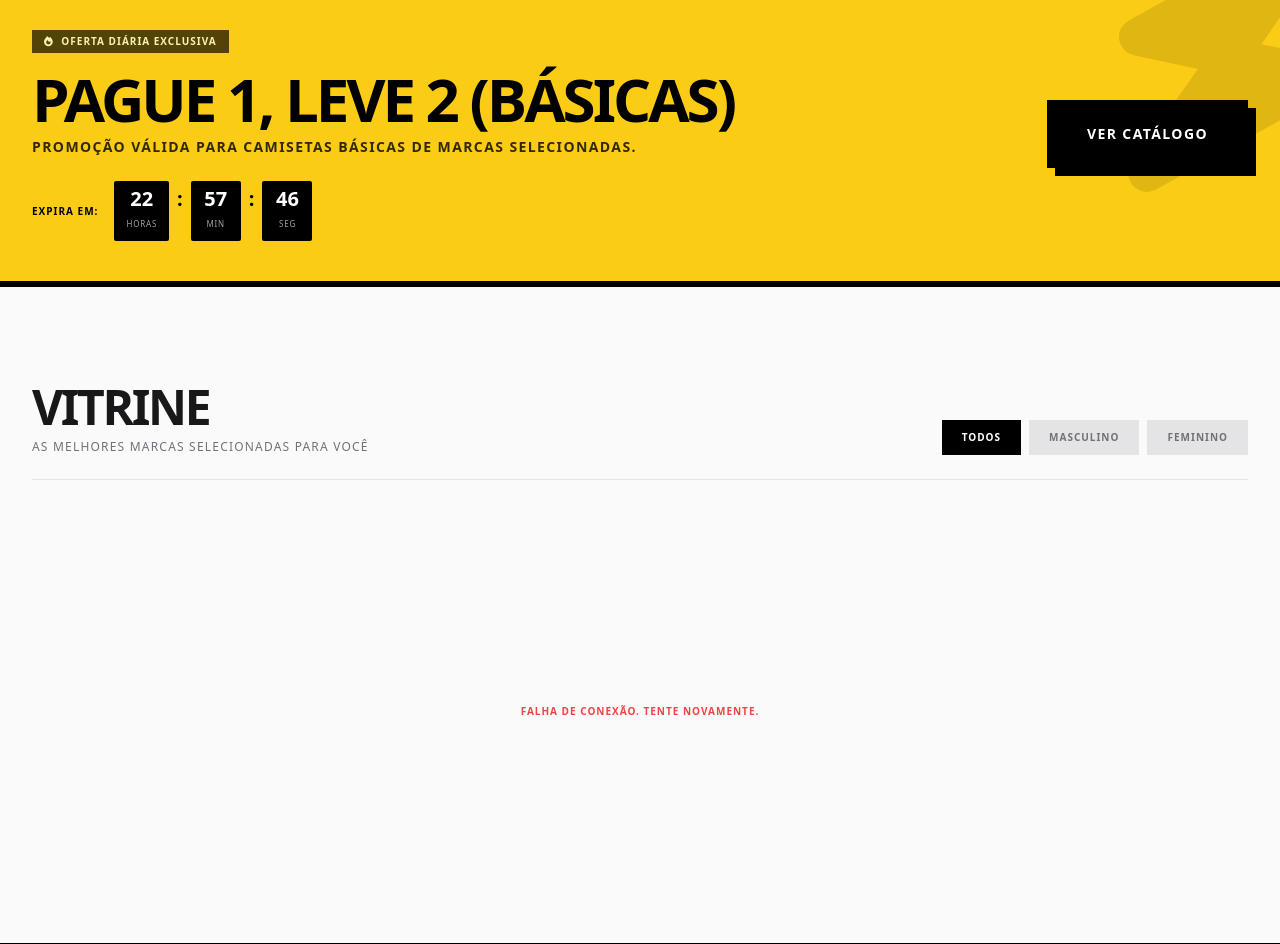
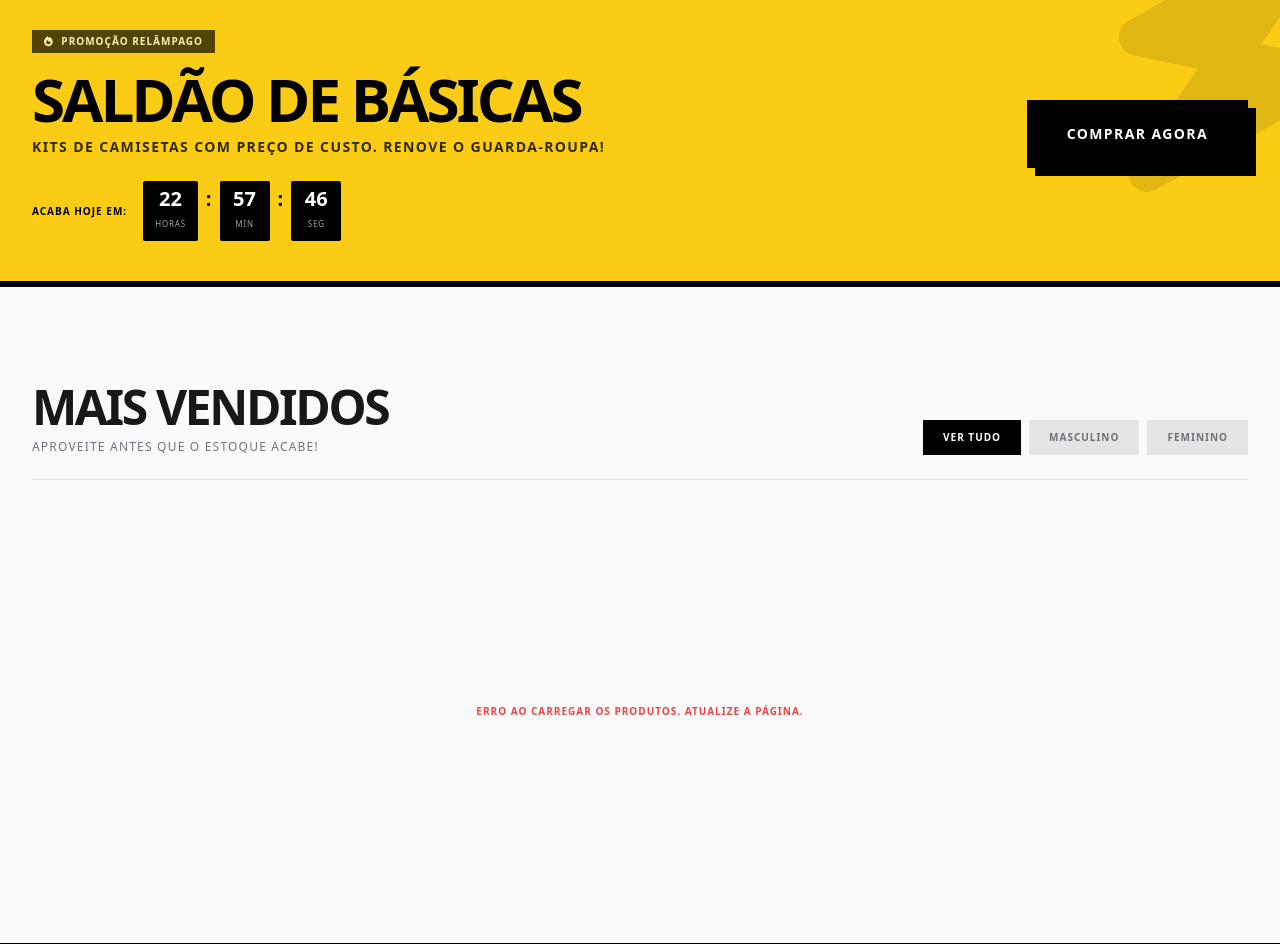
Before and after one commit to DevLeonan/bravuz, a Django app: page / in a window 1280 px wide. Shown: the part 771-1715 px from the top of the page. Run offline with Django 5.2, Linux system fonts and the light colour scheme; data that the repository does not hold is empty; some libraries are stand-ins or nearby versions.

Commit message:
Adicionando motor de promocoes e atualizando index

```diff
--- a/loja/templates/loja/index.html
+++ b/loja/templates/loja/index.html
@@ -3,7 +3,7 @@
 <head>
     <meta charset="UTF-8">
     <meta name="viewport" content="width=device-width, initial-scale=1.0">
-    <title>Bravuz | Multimarcas Premium</title>
+    <title>Bravuz | Moda com Preço Justo</title>
     <script src="https://cdn.tailwindcss.com"></script>
     <link rel="stylesheet" href="https://cdnjs.cloudflare.com/ajax/libs/font-awesome/6.4.0/css/all.min.css">
     <style>
@@ -18,12 +18,12 @@
 
     <div class="bg-yellow-400 text-black text-xs font-bold uppercase tracking-widest py-2 overflow-hidden relative z-50">
         <div class="animate-scroll">
-            <span class="mx-4">🔥 FRETE FIXO PARA TODO O BRASIL</span><span class="mx-4">|</span>
-            <span class="mx-4">⚡ GANHE 5% DE CASHBACK EM TODAS AS COMPRAS</span><span class="mx-4">|</span>
-            <span class="mx-4">🔥 AS MELHORES MARCAS EM UM SÓ LUGAR</span><span class="mx-4">|</span>
-            <span class="mx-4">🔥 FRETE FIXO PARA TODO O BRASIL</span><span class="mx-4">|</span>
-            <span class="mx-4">⚡ GANHE 5% DE CASHBACK EM TODAS AS COMPRAS</span><span class="mx-4">|</span>
-            <span class="mx-4">🔥 AS MELHORES MARCAS EM UM SÓ LUGAR</span>
+            <span class="mx-4">🔥 QUEIMA DE ESTOQUE: ATÉ 50% OFF</span><span class="mx-4">|</span>
+            <span class="mx-4">⚡ ENVIO IMEDIATO PARA TODO O BRASIL</span><span class="mx-4">|</span>
+            <span class="mx-4">🔥 DESCONTO DE 15% NO PIX</span><span class="mx-4">|</span>
+            <span class="mx-4">🔥 QUEIMA DE ESTOQUE: ATÉ 50% OFF</span><span class="mx-4">|</span>
+            <span class="mx-4">⚡ ENVIO IMEDIATO PARA TODO O BRASIL</span><span class="mx-4">|</span>
+            <span class="mx-4">🔥 DESCONTO DE 15% NO PIX</span>
         </div>
     </div>
 
@@ -41,7 +41,7 @@
                         </a>
                     {% else %}
                         <a href="/clientes/auth/" class="text-xs font-bold text-white hover:text-yellow-400 transition-colors flex items-center gap-2 uppercase tracking-widest">
-                            <i class="fa-solid fa-user"></i><span class="hidden sm:block">Acesso</span>
+                            <i class="fa-solid fa-user"></i><span class="hidden sm:block">Entrar</span>
                         </a>
                     {% endif %}
 
@@ -55,28 +55,28 @@
     </header>
 
     <section class="relative h-[90vh] flex items-center justify-center overflow-hidden bg-black">
-        <img src="https://images.unsplash.com/photo-1552374196-1ab2a1c593e8?q=80&w=2000&auto=format&fit=crop" class="absolute inset-0 w-full h-full object-cover opacity-60 object-top scale-105 animate-[pulse_20s_ease-in-out_infinite]" alt="Bravuz Vitrine Multimarcas">
+        <img src="https://images.unsplash.com/photo-1483985988355-763728e1935b?q=80&w=2000&auto=format&fit=crop" class="absolute inset-0 w-full h-full object-cover opacity-60 object-top scale-105 animate-[pulse_20s_ease-in-out_infinite]" alt="Bravuz Ofertas">
         <div class="absolute inset-0 bg-gradient-to-t from-zinc-950 via-black/40 to-black/20"></div>
 
         <div class="relative z-10 text-center px-4 w-full flex flex-col items-center mt-20">
-            <span class="text-yellow-400 font-bold tracking-[0.3em] uppercase text-xs mb-6 inline-block border border-yellow-400/30 px-4 py-1">Curadoria Premium</span>
+            <span class="text-yellow-400 font-bold tracking-[0.3em] uppercase text-xs mb-6 inline-block border border-yellow-400/30 px-4 py-1">Preço de Atacado no Varejo</span>
 
-            <h1 class="text-6xl md:text-8xl lg:text-[9rem] font-black text-white mb-6 uppercase tracking-tighter leading-[0.85]">
-                As Maiores <br><span class="text-transparent bg-clip-text bg-gradient-to-r from-zinc-100 to-zinc-500">Marcas.</span>
+            <h1 class="text-6xl md:text-8xl lg:text-[8rem] font-black text-white mb-6 uppercase tracking-tighter leading-[0.85]">
+                Moda que cabe <br><span class="text-transparent bg-clip-text bg-gradient-to-r from-zinc-100 to-zinc-500">No seu bolso.</span>
             </h1>
 
             <p class="text-zinc-300 max-w-xl mx-auto font-light mb-12 md:text-lg tracking-wide">
-                A sua plataforma multimarcas definitiva. Encontre os drops mais cobiçados do streetwear e da moda casual em um único lugar.
+                Renove seu guarda-roupa pagando muito menos. Roupas estilosas, baratas e com envio rápido para você arrasar todos os dias.
             </p>
 
             <div class="flex flex-col sm:flex-row gap-4 justify-center w-full max-w-md">
                 <button onclick="filtrarDepartamento('M')" class="group relative w-full sm:w-1/2 overflow-hidden bg-white text-black font-black uppercase tracking-widest text-xs py-4 transition-all duration-300 hover:scale-105">
-                    <span class="relative z-10 group-hover:text-black transition-colors duration-300">Masculino</span>
+                    <span class="relative z-10 group-hover:text-black transition-colors duration-300">Moda Masculina</span>
                     <div class="absolute inset-0 bg-yellow-400 transform scale-x-0 origin-left group-hover:scale-x-100 transition-transform duration-500 ease-out z-0"></div>
                 </button>
 
                 <button onclick="filtrarDepartamento('F')" class="group relative w-full sm:w-1/2 overflow-hidden bg-transparent border border-white text-white font-black uppercase tracking-widest text-xs py-4 transition-all duration-300 hover:scale-105 hover:border-transparent">
-                    <span class="relative z-10 group-hover:text-black transition-colors duration-300">Feminino</span>
+                    <span class="relative z-10 group-hover:text-black transition-colors duration-300">Moda Feminina</span>
                     <div class="absolute inset-0 bg-white transform scale-x-0 origin-left group-hover:scale-x-100 transition-transform duration-500 ease-out z-0"></div>
                 </button>
             </div>
@@ -96,7 +96,7 @@
         <div class="max-w-[1400px] mx-auto px-4 sm:px-6 lg:px-8 relative z-10 flex flex-col md:flex-row items-center justify-between gap-8">
             <div class="flex-1">
                 <span class="bg-black text-white text-[10px] font-black uppercase tracking-widest px-3 py-1 mb-4 inline-block animate-pulse">
-                    <i class="fa-solid fa-fire mr-1"></i> Oferta Diária Exclusiva
+                    <i class="fa-solid fa-fire mr-1"></i> Promoção Relâmpago
                 </span>
                 <h2 id="promo-titulo" class="text-4xl md:text-6xl font-black uppercase tracking-tighter text-black leading-none mb-2">
                     Carregando...
@@ -106,7 +106,7 @@
                 </p>
 
                 <div class="flex items-center gap-4">
-                    <span class="text-[10px] font-black uppercase tracking-widest text-black">Expira em:</span>
+                    <span class="text-[10px] font-black uppercase tracking-widest text-black">Acaba hoje em:</span>
                     <div class="flex gap-2 text-center">
                         <div class="bg-black text-white px-3 py-2 rounded-sm min-w-[50px]">
                             <span id="timer-horas" class="block text-xl font-black leading-none">00</span>
@@ -128,7 +128,7 @@
 
             <div class="w-full md:w-auto flex-shrink-0">
                 <button onclick="document.getElementById('produtos').scrollIntoView({ behavior: 'smooth' })" class="w-full md:w-auto bg-black text-white px-10 py-6 font-black uppercase tracking-widest text-sm hover:bg-white hover:text-black transition-all duration-300 shadow-[8px_8px_0px_0px_rgba(0,0,0,1)] hover:shadow-none hover:translate-x-2 hover:translate-y-2">
-                    Ver Catálogo
+                    Comprar Agora
                 </button>
             </div>
         </div>
@@ -138,12 +138,12 @@
 
         <div class="mb-8 flex flex-col md:flex-row justify-between items-end gap-6 border-b border-zinc-200 pb-6">
             <div>
-                <h2 class="text-4xl md:text-5xl font-black uppercase tracking-tighter text-zinc-900 leading-none">Vitrine</h2>
-                <p class="text-zinc-500 mt-2 font-medium uppercase tracking-widest text-xs">As melhores marcas selecionadas para você</p>
+                <h2 class="text-4xl md:text-5xl font-black uppercase tracking-tighter text-zinc-900 leading-none">Mais Vendidos</h2>
+                <p class="text-zinc-500 mt-2 font-medium uppercase tracking-widest text-xs">Aproveite antes que o estoque acabe!</p>
             </div>
 
             <div class="flex gap-2" id="botoes-filtro-genero">
-                <button onclick="filtrarDepartamento('Todos')" id="btn-Todos" class="filtro-btn text-[10px] font-black uppercase tracking-widest bg-black text-white px-5 py-2.5 transition-colors">Todos</button>
+                <button onclick="filtrarDepartamento('Todos')" id="btn-Todos" class="filtro-btn text-[10px] font-black uppercase tracking-widest bg-black text-white px-5 py-2.5 transition-colors">Ver Tudo</button>
                 <button onclick="filtrarDepartamento('M')" id="btn-M" class="filtro-btn text-[10px] font-black uppercase tracking-widest bg-zinc-200 text-zinc-500 px-5 py-2.5 hover:bg-zinc-300 transition-colors">Masculino</button>
                 <button onclick="filtrarDepartamento('F')" id="btn-F" class="filtro-btn text-[10px] font-black uppercase tracking-widest bg-zinc-200 text-zinc-500 px-5 py-2.5 hover:bg-zinc-300 transition-colors">Feminino</button>
             </div>
@@ -162,27 +162,26 @@
     <section class="bg-black text-white py-32 relative overflow-hidden">
         <div class="max-w-7xl mx-auto px-4 sm:px-6 lg:px-8 relative z-10 flex flex-col md:flex-row items-center gap-16">
             <div class="w-full md:w-1/2">
-                <span class="text-yellow-400 font-bold tracking-[0.2em] uppercase text-xs mb-4 block">A Experiência Bravuz</span>
-                <h2 class="text-5xl md:text-7xl font-black uppercase tracking-tighter mb-8 leading-[0.9]">O Seu Estilo <br><span class="text-transparent bg-clip-text bg-gradient-to-r from-zinc-500 to-zinc-100">Sem Limites.</span></h2>
+                <span class="text-yellow-400 font-bold tracking-[0.2em] uppercase text-xs mb-4 block">Vantagens Bravuz</span>
+                <h2 class="text-5xl md:text-7xl font-black uppercase tracking-tighter mb-8 leading-[0.9]">Preço Baixo <br><span class="text-transparent bg-clip-text bg-gradient-to-r from-zinc-500 to-zinc-100">De Verdade.</span></h2>
                 <p class="text-zinc-400 text-lg mb-10 font-light leading-relaxed max-w-md">
-                    Nós rodamos o mercado para trazer a curadoria perfeita até você. Na Bravuz, você encontra as maiores grifes nacionais e internacionais com garantia de originalidade e benefícios exclusivos.
+                    Trabalhamos com fornecedores diretos para garantir que você pague o preço mais justo do mercado sem abrir mão da qualidade. Comprou, chegou, usou.
                 </p>
                 <div class="flex gap-10 border-t border-zinc-800 pt-8">
                     <div class="flex flex-col">
-                        <span class="text-4xl font-black text-white mb-1">100%</span>
-                        <span class="text-[10px] text-zinc-500 uppercase tracking-widest font-bold">Originais</span>
+                        <span class="text-4xl font-black text-white mb-1"><i class="fa-solid fa-truck-fast"></i></span>
+                        <span class="text-[10px] text-zinc-500 uppercase tracking-widest font-bold">Envio Rápido</span>
                     </div>
                     <div class="w-px bg-zinc-800"></div>
                     <div class="flex flex-col">
-                        <span class="text-4xl font-black text-white mb-1">5%</span>
-                        <span class="text-[10px] text-zinc-500 uppercase tracking-widest font-bold">Cashback Fixo</span>
+                        <span class="text-4xl font-black text-white mb-1"><i class="fa-solid fa-shield-halved"></i></span>
+                        <span class="text-[10px] text-zinc-500 uppercase tracking-widest font-bold">Compra Segura</span>
                     </div>
                 </div>
             </div>
             <div class="w-full md:w-1/2 relative group">
                 <div class="absolute inset-0 bg-yellow-400 transform translate-x-6 translate-y-6 transition-transform duration-500 group-hover:translate-x-3 group-hover:translate-y-3"></div>
-                <!-- Imagem Corrigida com Pexels (Alta estabilidade) -->
-                <img src="https://images.pexels.com/photos/1183266/pexels-photo-1183266.jpeg?auto=compress&cs=tinysrgb&w=1000" alt="Bravuz Quality" class="relative z-10 w-full h-[600px] object-cover grayscale hover:grayscale-0 transition-all duration-700 shadow-2xl">
+                <img src="https://images.unsplash.com/photo-1441984904996-e0b6ba687e04?q=80&w=1000&auto=format&fit=crop" alt="Roupas Bravuz" class="relative z-10 w-full h-[600px] object-cover grayscale hover:grayscale-0 transition-all duration-700 shadow-2xl">
             </div>
         </div>
     </section>
@@ -192,24 +191,24 @@
             <div class="grid grid-cols-1 md:grid-cols-4 gap-12 mb-16">
                 <div class="col-span-1 md:col-span-1">
                     <span class="font-black text-3xl tracking-tighter uppercase text-white block mb-6">Bravuz.</span>
-                    <p class="text-xs text-zinc-500 mb-8 font-medium leading-relaxed max-w-xs">Sua loja multimarcas de excelência. Seleção rigorosa para quem não abre mão de autenticidade.</p>
+                    <p class="text-xs text-zinc-500 mb-8 font-medium leading-relaxed max-w-xs">A loja com os melhores preços e as maiores novidades para o seu dia a dia.</p>
                 </div>
                 <div>
-                    <h4 class="text-white font-bold uppercase tracking-widest text-[10px] mb-6">Departamentos</h4>
+                    <h4 class="text-white font-bold uppercase tracking-widest text-[10px] mb-6">Categorias</h4>
                     <ul class="space-y-3 text-xs font-medium text-zinc-500">
                         <li><a href="#produtos" class="hover:text-white transition-colors">Masculino</a></li>
                         <li><a href="#produtos" class="hover:text-white transition-colors">Feminino</a></li>
                     </ul>
                 </div>
                 <div>
-                    <h4 class="text-white font-bold uppercase tracking-widest text-[10px] mb-6">Minha Conta</h4>
+                    <h4 class="text-white font-bold uppercase tracking-widest text-[10px] mb-6">Atendimento</h4>
                     <ul class="space-y-3 text-xs font-medium text-zinc-500">
                         <li><a href="/clientes/perfil/" class="hover:text-white transition-colors">Meus Pedidos</a></li>
-                        <li><a href="/clientes/perfil/" class="hover:text-white transition-colors">Rastreio</a></li>
+                        <li><a href="#" class="hover:text-white transition-colors">Trocas e Devoluções</a></li>
                     </ul>
                 </div>
                 <div>
-                    <h4 class="text-white font-bold uppercase tracking-widest text-[10px] mb-6">Compra Segura</h4>
+                    <h4 class="text-white font-bold uppercase tracking-widest text-[10px] mb-6">Pague com Segurança</h4>
                     <div class="flex gap-4 text-2xl text-zinc-600">
                         <i class="fa-brands fa-pix hover:text-teal-400 transition-colors"></i>
                         <i class="fa-brands fa-cc-visa hover:text-white transition-colors"></i>
@@ -218,7 +217,7 @@
                 </div>
             </div>
             <div class="pt-8 border-t border-zinc-900 flex flex-col md:flex-row justify-between items-center gap-4">
-                <p class="text-[9px] font-bold uppercase tracking-widest text-zinc-600">&copy; 2026 Bravuz Multimarcas. Todos os direitos reservados.</p>
+                <p class="text-[9px] font-bold uppercase tracking-widest text-zinc-600">&copy; 2026 Bravuz. Todos os direitos reservados.</p>
             </div>
         </div>
     </footer>
@@ -226,22 +225,22 @@
     <div id="toast-notificacao" class="fixed bottom-5 right-5 md:bottom-10 md:right-10 bg-white border border-zinc-200 text-black px-6 py-4 shadow-[0_20px_50px_rgba(0,0,0,0.1)] transform translate-y-32 opacity-0 transition-all duration-500 z-[100] flex items-center gap-4 pointer-events-none">
         <i class="fa-solid fa-bag-shopping text-black text-xl"></i>
         <div>
-            <p class="font-black uppercase tracking-widest text-[10px]">Adicionado</p>
-            <p class="text-[10px] text-zinc-500 font-medium">A peça está na sua sacola.</p>
+            <p class="font-black uppercase tracking-widest text-[10px]">No Carrinho!</p>
+            <p class="text-[10px] text-zinc-500 font-medium">A peça foi adicionada com sucesso.</p>
         </div>
         <a href="/checkout/" class="ml-4 bg-black text-white text-[9px] font-black uppercase tracking-widest px-4 py-2 hover:bg-yellow-400 hover:text-black transition-colors pointer-events-auto">
-            Checkout
+            Finalizar
         </a>
     </div>
 
     <script>
-        // LISTA DE PROMOÇÕES (Adaptada para Multimarcas)
+        // LISTA DE PROMOÇÕES VAREJO AGRESSIVO
         const listaPromocoes = [
-            { titulo: "Compre 2, Leve 3", desc: "Adicione 3 peças de qualquer marca à sacola e a de menor valor sai de graça." },
-            { titulo: "Frete Grátis Sul/Sudeste", desc: "Válido apenas hoje para todos os pedidos acima de R$ 199." },
-            { titulo: "15% OFF em todo site no PIX", desc: "Desconto agressivo ativado diretamente no checkout em todas as grifes." },
-            { titulo: "Pague 1, Leve 2 (Básicas)", desc: "Promoção válida para camisetas básicas de marcas selecionadas." },
-            { titulo: "Cashback em Dobro", desc: "Compre hoje qualquer lançamento e ganhe 10% de dinheiro de volta." }
+            { titulo: "Compre 2, Leve 3", desc: "Coloque 3 peças no carrinho e a mais barata sai de GRAÇA. Aproveite!" },
+            { titulo: "Frete Grátis Brasil", desc: "Só hoje: frete grátis em todas as compras acima de R$ 149." },
+            { titulo: "15% OFF no PIX", desc: "Pagou no PIX, ganhou desconto na hora. Sem enrolação." },
+            { titulo: "Saldão de Básicas", desc: "Kits de camisetas com preço de custo. Renove o guarda-roupa!" },
+            { titulo: "Cupom: PRIMEIRA10", desc: "Ganhe 10% de desconto adicional na sua primeira compra no site." }
         ];
 
         let produtosBravusCache = [];
@@ -256,7 +255,7 @@
 
         async function carregarDadosIniciais() {
             const container = document.getElementById('container-categorias');
-            container.innerHTML = '<div class="text-center py-32"><i class="fa-solid fa-spinner fa-spin text-3xl text-zinc-300"></i><p class="mt-6 text-[10px] font-bold uppercase tracking-widest text-zinc-400">Sincronizando estoques...</p></div>';
+            container.innerHTML = '<div class="text-center py-32"><i class="fa-solid fa-spinner fa-spin text-3xl text-zinc-300"></i><p class="mt-6 text-[10px] font-bold uppercase tracking-widest text-zinc-400">Carregando ofertas...</p></div>';
 
             try {
                 const response = await fetch('/api/loja/produtos/');
@@ -264,7 +263,7 @@
                 renderizarFiltrosDeCategoria();
                 renderizarVitrine();
             } catch (error) {
-                container.innerHTML = '<div class="text-center py-32 text-red-500 text-[10px] font-bold uppercase tracking-widest">Falha de conexão. Tente novamente.</div>';
+                container.innerHTML = '<div class="text-center py-32 text-red-500 text-[10px] font-bold uppercase tracking-widest">Erro ao carregar os produtos. Atualize a página.</div>';
             }
         }
 
@@ -305,7 +304,7 @@
                 produtosDoGenero = produtosBravusCache.filter(p => p.genero === filtroAtualGenero || p.genero === 'U');
             }
 
-            const categoriasSet = new Set(produtosDoGenero.map(p => p.categoria_nome || 'Exclusivos'));
+            const categoriasSet = new Set(produtosDoGenero.map(p => p.categoria_nome || 'Lançamentos'));
             const categoriasArray = ['Todas', ...Array.from(categoriasSet).sort()];
 
             categoriasArray.forEach(cat => {
@@ -337,17 +336,17 @@
             }
 
             if (filtroAtualCategoria !== 'Todas') {
-                produtosFiltrados = produtosFiltrados.filter(p => (p.categoria_nome || 'Exclusivos') === filtroAtualCategoria);
+                produtosFiltrados = produtosFiltrados.filter(p => (p.categoria_nome || 'Lançamentos') === filtroAtualCategoria);
             }
 
             if (produtosFiltrados.length === 0) {
-                container.innerHTML = '<div class="text-center py-32 text-zinc-400 text-[10px] font-bold uppercase tracking-widest">Nenhuma peça atende a esses filtros.</div>';
+                container.innerHTML = '<div class="text-center py-32 text-zinc-400 text-[10px] font-bold uppercase tracking-widest">Produtos esgotados nessa categoria.</div>';
                 return;
             }
 
             const produtosPorCategoria = {};
             produtosFiltrados.forEach(produto => {
-                const categoria = produto.categoria_nome || 'Exclusivos';
+                const categoria = produto.categoria_nome || 'Lançamentos';
                 if (!produtosPorCategoria[categoria]) produtosPorCategoria[categoria] = [];
                 produtosPorCategoria[categoria].push(produto);
             });
@@ -362,7 +361,7 @@
 
                     if (produto.promocao_relampago && produto.preco_promocional) {
                         precoFinal = produto.preco_promocional;
-                        tagPromocao = `<div class="absolute top-3 left-3 bg-red-600 text-white text-[9px] font-black px-2 py-1 uppercase tracking-widest z-10">Sale</div>`;
+                        tagPromocao = `<div class="absolute top-3 left-3 bg-red-600 text-white text-[9px] font-black px-2 py-1 uppercase tracking-widest z-10">Promoção</div>`;
                         precoHtml = `<div class="flex items-center gap-2"><span class="text-xs text-zinc-400 line-through">R$ ${parseFloat(produto.preco).toFixed(2).replace('.', ',')}</span><span class="text-sm font-bold text-red-600">R$ ${parseFloat(produto.preco_promocional).toFixed(2).replace('.', ',')}</span></div>`;
                     }
 
@@ -375,15 +374,15 @@
 
                     if (produto.estoque <= 0) {
                         tagEscassez = `<span class="text-[9px] font-bold uppercase tracking-widest text-zinc-400 mt-2 block">Esgotado</span>`;
-                        botaoCompra = `<div class="absolute inset-0 bg-white/50 backdrop-blur-[2px] flex items-center justify-center z-20"><span class="bg-black text-white font-black uppercase tracking-widest text-[9px] py-2 px-4">Sold Out</span></div>`;
+                        botaoCompra = `<div class="absolute inset-0 bg-white/50 backdrop-blur-[2px] flex items-center justify-center z-20"><span class="bg-black text-white font-black uppercase tracking-widest text-[9px] py-2 px-4">Esgotado</span></div>`;
                     } else {
                         if (produto.estoque <= 3) {
-                            tagEscassez = `<span class="text-[9px] font-bold uppercase tracking-widest text-red-500 mt-2 block">Últimas ${produto.estoque} unidades</span>`;
+                            tagEscassez = `<span class="text-[9px] font-bold uppercase tracking-widest text-red-500 mt-2 block">Últimas ${produto.estoque} unidades!</span>`;
                         }
                         botaoCompra = `
                             <div class="absolute bottom-4 left-4 right-4 translate-y-4 opacity-0 group-hover:translate-y-0 group-hover:opacity-100 transition-all duration-300 z-20">
                                 <button onclick="adicionarAoCarrinho(${produto.id}, ${precoFinal})" class="w-full bg-black text-white font-black uppercase tracking-widest text-[9px] py-3 hover:bg-yellow-400 hover:text-black transition-colors">
-                                    Adicionar à Sacola
+                                    Adicionar ao Carrinho
                                 </button>
                             </div>`;
                     }
```
